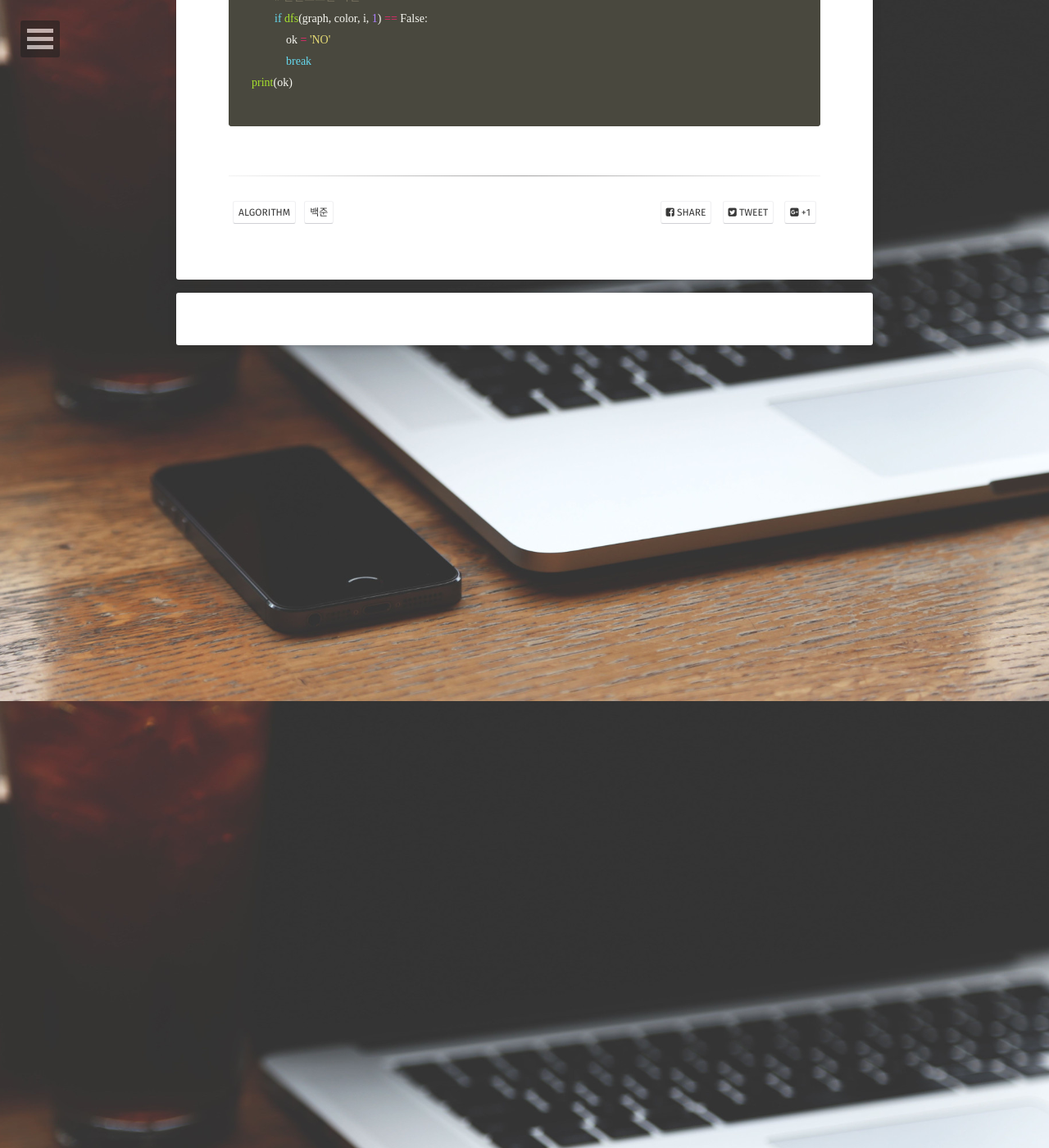
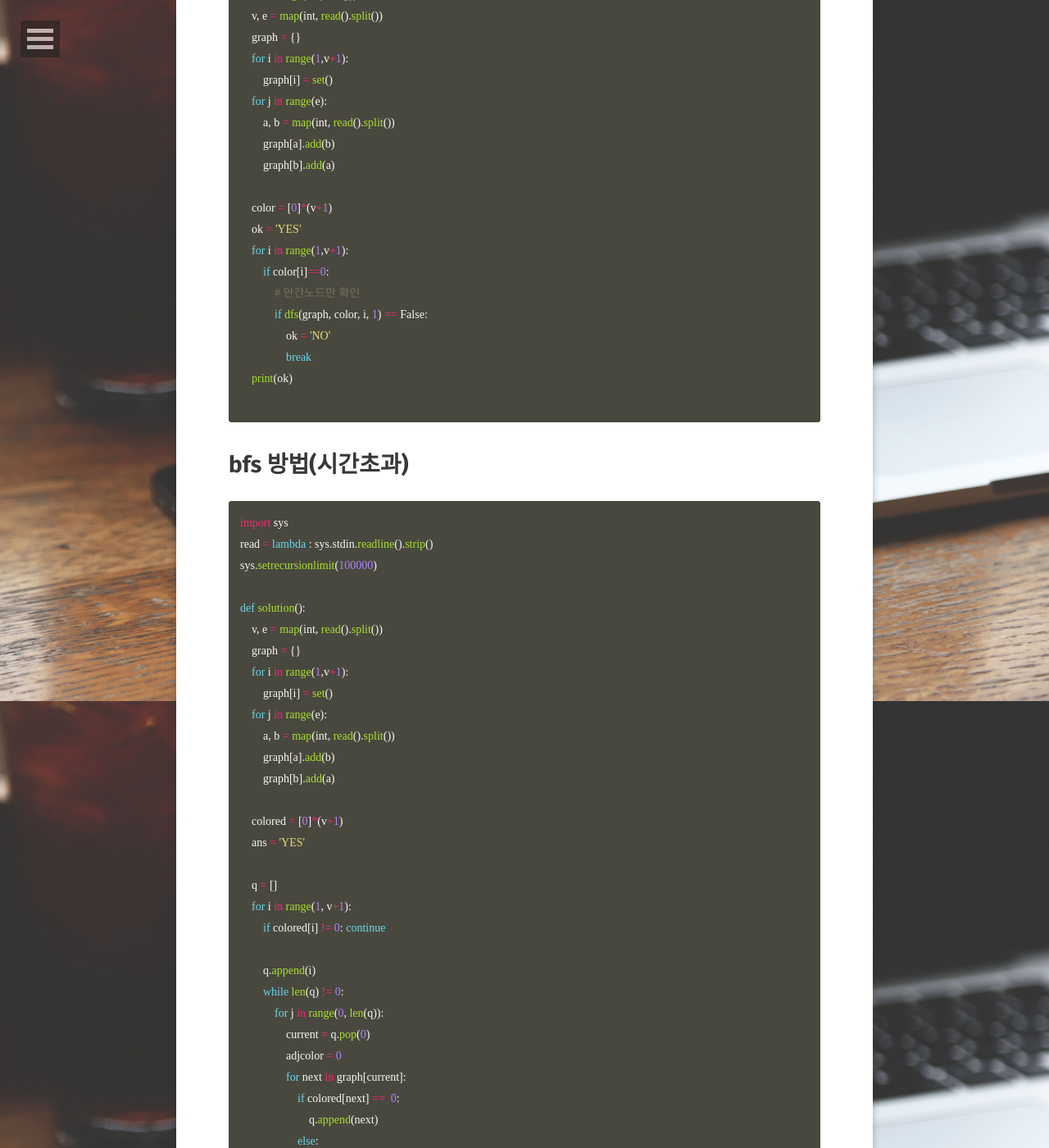
Before and after one commit to JoosJuliet/joosjuliet.github.io, a Jekyll site: the page built from _posts/2018-09-27-1707.md, in a window 1280 px wide and 1400 px high, scrolled down 2745 px. Shown: the whole window at 82% size. Built offline with Jekyll 4.4.1, drawn with Linux system fonts in a browser that asks for light colours; some web fonts are replaced; some of the changed text lies outside the part shown.

Commit message:
1707 bfs solution도 만들어보기

````diff
--- a/_posts/2018-09-27-1707.md
+++ b/_posts/2018-09-27-1707.md
@@ -10,8 +10,20 @@ comments: true
 문제:
 https://www.acmicpc.net/problem/1707
 
+# 목표:
+- 이분 그래프이면 true, 아니면 false
 
-# 방법 1
+
+# solution 설명 :
+- 주 idea
+  - 한 번도 안 간 곳은 0
+  - 처음은 1, 그것과 연결된 애는 2를 준다.
+- dfs, bfs 모두 solution을 만들어봤다.
+  - bfs는 시간초과가 난다 ㅜ
+
+
+
+# dfs 방법 1
 
 ``` python
 
@@ -19,11 +31,11 @@ import sys
 read = lambda : sys.stdin.readline().strip()
 sys.setrecursionlimit(100000)
 
-def coloring_dfs(graph, colorted, x, c):
-    colorted[x] = c
+def colored_vertex(graph, colored, x, c):
+    colored[x] = c
     for y in graph[x]:
-        if colorted[y] == 0:
-            coloring_dfs(graph, colorted, y, 3-c)
+        if colored[y] == 0: # 역시나 안간 곳이면
+            colored_vertex(graph, colored, y, 3-c) # 2를 주고, 걔랑 연관 된 애는 또 1을 준다.
 
 
 def make_graph(v, e):
@@ -40,17 +52,18 @@ def make_graph(v, e):
 def solution():
     v, e = map(int, read().split())
     graph = make_graph(v, e)
-    colorted = [0]*(v+1)
+    colored = [0]*(v+1)
     ans = 'YES'
 
     for i in range(1, v+1):
-        if colorted[i] == 0:
-            coloring_dfs(graph, colorted, i, 1)
+        if colored[i] == 0: # 한번도 안 간 곳이면
+            colored_vertex(graph, colored, i, 1) # 일단 1을 준다.
             # 1로 일단 무조건 하고 dfs속에서는 2하나만 하게하고 끝내는 건가
 
     for i in range(1, v+1):
         for j in graph[i]:
-            if colorted[i] == colorted[j]:
+            if colored[i] == colored[j]:
+                # i의 색(colored[i])이 i에 연결됬던 j와 같으면 no
                 ans = 'NO'
                 break
 
@@ -81,7 +94,7 @@ def dfs(graph, color, start, c):
 				return False
 		else:
 			if color[node] == color[start]:
-                # 다음 정점 색과 현제 정점의 색이 같으면 이건 false
+        # 다음 정점 색과 현제 정점의 색이 같으면 이건 false
 				return False
 	return True
 
@@ -107,3 +120,52 @@ for _ in range(int(read())):
     print(ok)
 
 ```
+
+
+# bfs 방법(시간초과)
+
+``` python
+import sys
+read = lambda : sys.stdin.readline().strip()
+sys.setrecursionlimit(100000)
+
+def solution():
+    v, e = map(int, read().split())
+    graph = {}
+    for i in range(1,v+1):
+        graph[i] = set()
+    for j in range(e):
+        a, b = map(int, read().split())
+        graph[a].add(b)
+        graph[b].add(a)
+
+    colored = [0]*(v+1)
+    ans = 'YES'
+
+    q = []
+    for i in range(1, v+1):
+        if colored[i] != 0: continue
+
+        q.append(i)
+        while len(q) != 0:
+            for j in range(0, len(q)):
+                current = q.pop(0)
+                adjcolor = 0
+                for next in graph[current]:
+                    if colored[next] ==  0:
+                        q.append(next)
+                    else:
+                        if adjcolor == 0:
+                            adjcolor = colored[next]
+                        elif adjcolor != colored[next]:
+                            ans = 'NO'
+                if adjcolor == 0:
+                    colored[current] = 1
+                else:
+                    colored[current] = 3-adjcolor
+
+    return ans
+
+for _ in range(int(read())):
+    print(solution())
+```
````
Also changed, not shown: other parts of _posts/2018-09-27-1707.md (+1 -1 lines), _posts/2018-08-03-10844.md (+1 -1 lines).
